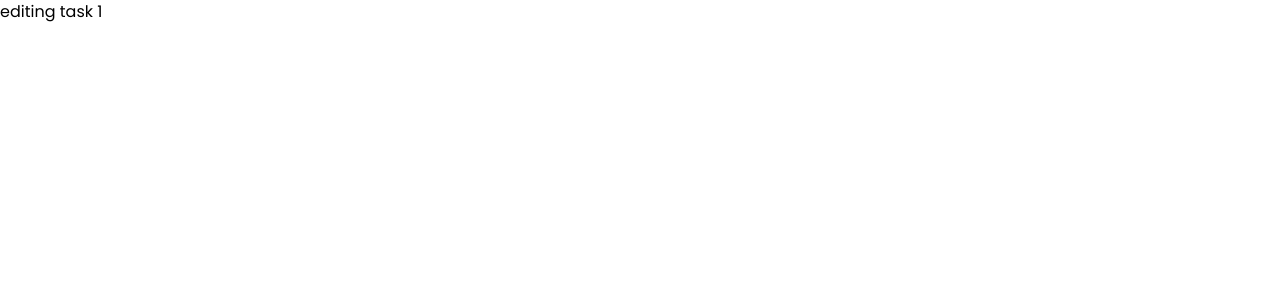
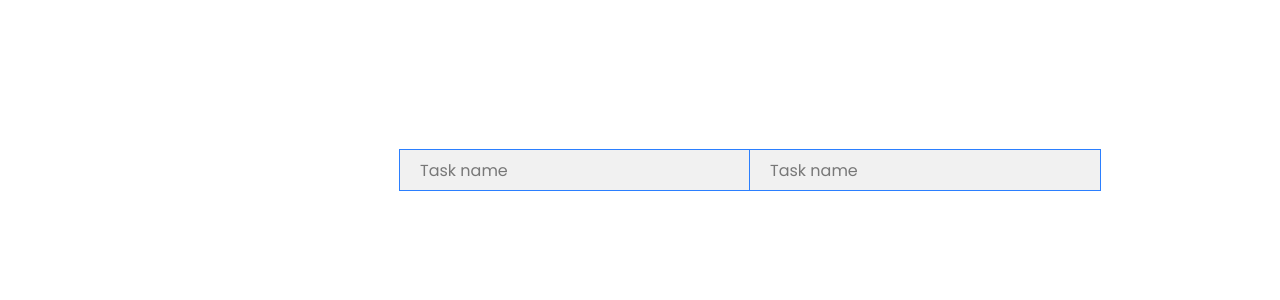
Before and after one commit to Yohanes590/gize-kulu, a Next.js app: page /edit-task/1 in a window 1280 px wide. Shown: the top 300 px of the page. Built offline with nearby package versions, Linux system fonts and the light colour scheme.

Commit message:
input button

```diff
--- a/app/edit-task/[id]/page.tsx
+++ b/app/edit-task/[id]/page.tsx
@@ -4,6 +4,11 @@ export default function EditTaskInfo() {
       const params = useParams()
       const fetchPrams = params.id as string
       return <>
-        editing task {fetchPrams}
+            <div className="editing-task-part ml-[400px] mt-[150px]">
+                  <div className="editing-task-container">
+                        <input type="text" placeholder="Task name" className="w-[350px] h-[40px] pl-[20px] outline-1 outline-blue-500 bg-[#f1f1f1]" />
+                        <input type="text" placeholder="Task name" className="w-[350px] h-[40px] pl-[20px] outline-1 outline-blue-500 bg-[#f1f1f1]" />
+                         </div>
+        </div>
       </>
 }
```
